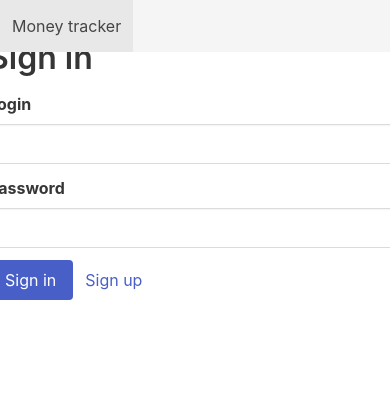
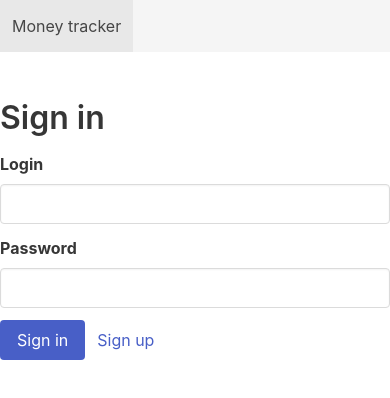
Before and after one commit to len3fun/money-tracker-frontend, a React (Create React App) app: page / in a window 390 px wide. Shown: the top 398 px of the page. Built offline with nearby package versions, Linux system fonts and the light colour scheme.

Commit message:
New layout

```diff
--- a/src/components/main.js
+++ b/src/components/main.js
@@ -27,18 +27,16 @@ class Main extends React.Component {
             <div>
                 <Navbar isLoggedIn={this.state.isLoggedIn} logout={this.logout.bind(this)}/>
 
-                <div class="container">
                     <div class="columns">
-                        <div class="col-sm"></div>
-                        <div class="col-sm">
+                        <div class="column"></div>
+                        <div class="column is-one-fifth">
                             {(this.state.isLoggedIn) ? <Activities token={this.state.token}/> :
                                 <Signin handleLogin={this.tryLogin.bind(this)}/>}
                         </div>
-                        <div className="col-sm">
+                        <div className="column">
                             {this.state.isLoggedIn ? <Sources token={this.state.token}/> : null}
                         </div>
                     </div>
-                </div>
             </div>
         )
     }
--- a/src/components/navbar.js
+++ b/src/components/navbar.js
@@ -8,7 +8,7 @@ class Navbar extends React.Component {
     render() {
         return (
             <div>
-                <nav className="navbar is-light" role="navigation">
+                <nav className="navbar is-light mb-5" role="navigation">
                     <div className="navbar-brand">
                         <a className="navbar-item" href="/">Money tracker</a>
                     </div>
```
